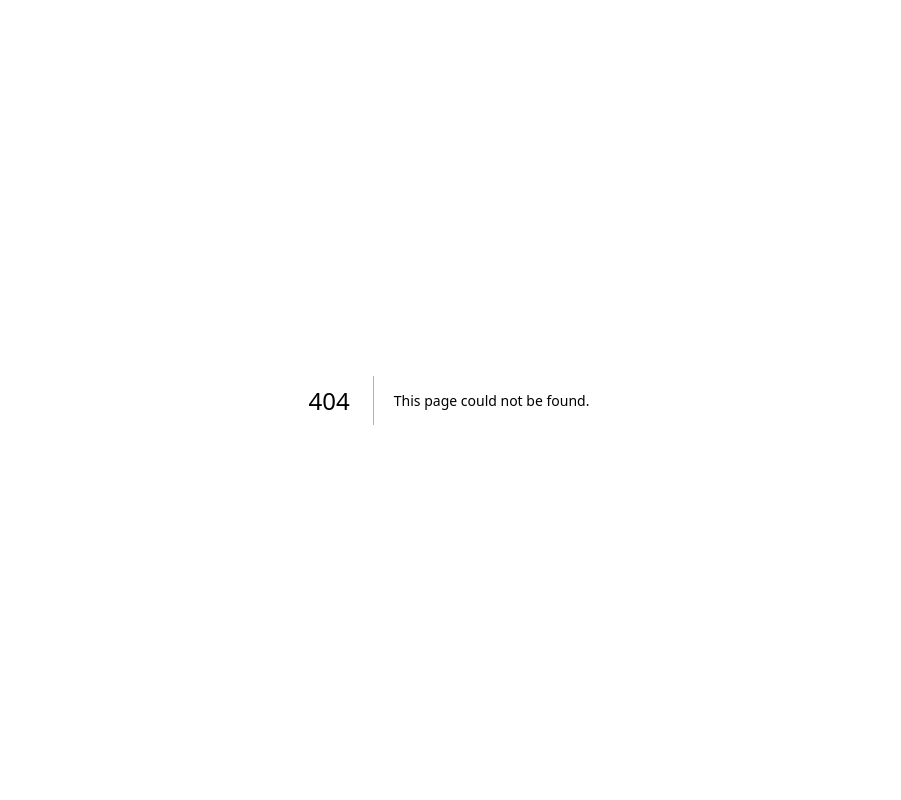
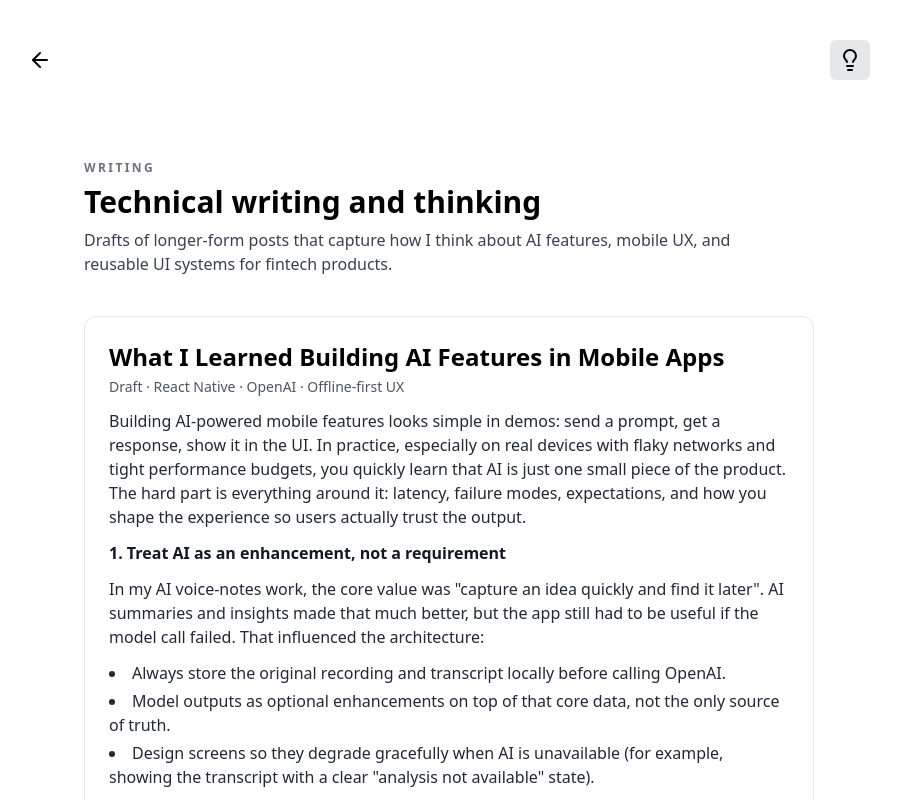
Before and after one commit to saadsiddiqui07/saad.portfolio, a Next.js app: page /writing in a window 1280 px wide. Before the commit this address had no page. Shown: the top 800 px of the page, without its empty margins (191-1092 px from the left). Built offline with nearby package versions, Linux system fonts and the light colour scheme.

Commit message:
add: new page for writing

```diff
--- a/components/writing/index.tsx
+++ b/components/writing/index.tsx
@@ -5,7 +5,7 @@ const WritingSection = () => {
   return (
     <section
       id="writing"
-      className="mt-20 mx-5 sm:mx-10 md:mx-20 space-y-10"
+      className="mt-20 mx-5 sm:mx-10 space-y-10"
       aria-labelledby="writing-heading"
     >
       <header className="space-y-2">
--- a/data/index.ts
+++ b/data/index.ts
@@ -21,7 +21,7 @@ export const PORTFOLIO = {
     },
     {
       name: "Writing",
-      link: "/#writing",
+      link: "/writing",
     },
     {
       name: "Work Experience",
--- a/pages/index.tsx
+++ b/pages/index.tsx
@@ -1,10 +1,7 @@
 import Header from "@/components/Header";
 import HeroSection from "@/components/hero-section";
 import Head from "next/head";
-import CaseStudies from "@/components/case-studies";
-import WritingSection from "@/components/writing";
 import Footer from "@/components/footer";
-// import GithubSection from "@/components/github-section";
 
 export default function Home() {
   return (
@@ -19,7 +16,7 @@ export default function Home() {
         <Header />
         <HeroSection />
         {/* <CaseStudies /> */}
-        <WritingSection />
+        {/* <WritingSection /> */}
         {/* <GithubSection /> */}
       <Footer />
 
--- /dev/null
+++ b/pages/writing/index.tsx
@@ -0,0 +1,20 @@
+import PagesHeader from '@/components/common/header';
+import WritingSection from '@/components/writing';
+import Head from 'next/head';
+import React from 'react'
+
+const WritingPage = () => {
+return (
+    <div className="container py-5 px-2 md:py-10 my-10 md:px-1">
+      <Head>
+        <title>Saad Siddiqui | Writing</title>
+      </Head>
+      <PagesHeader />
+      <main className="mt-4 mx-4">
+        <WritingSection />
+      </main>
+    </div>
+  );
+}
+
+export default WritingPage
```
